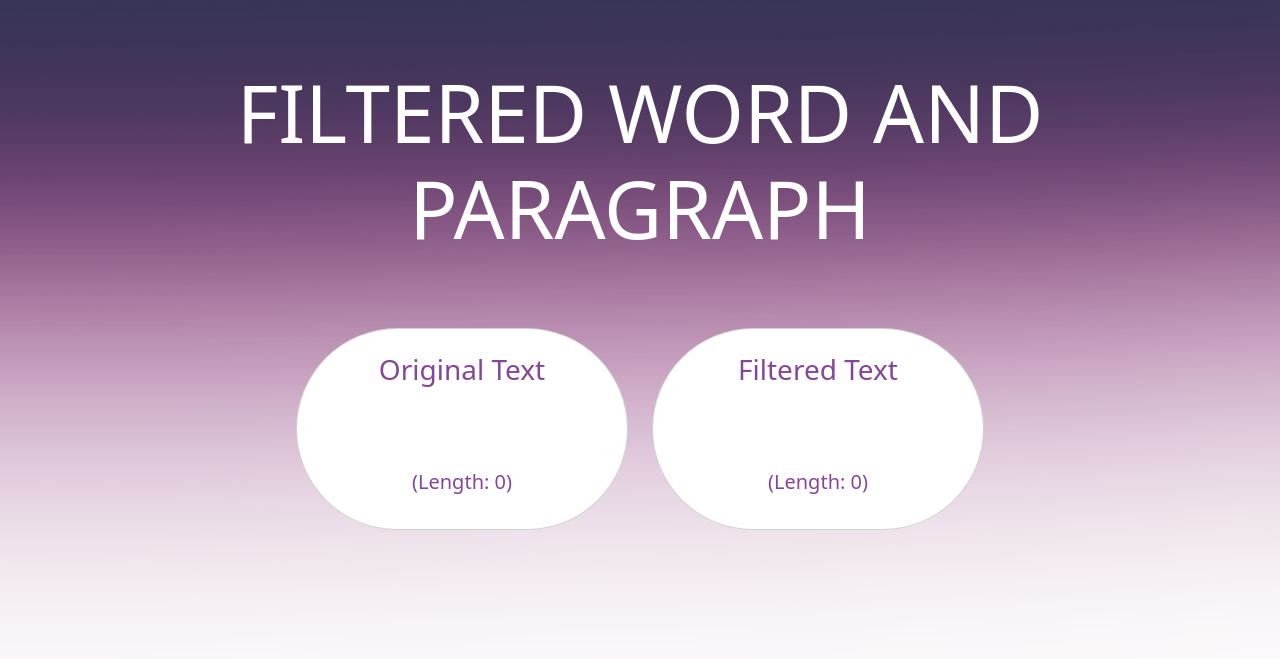
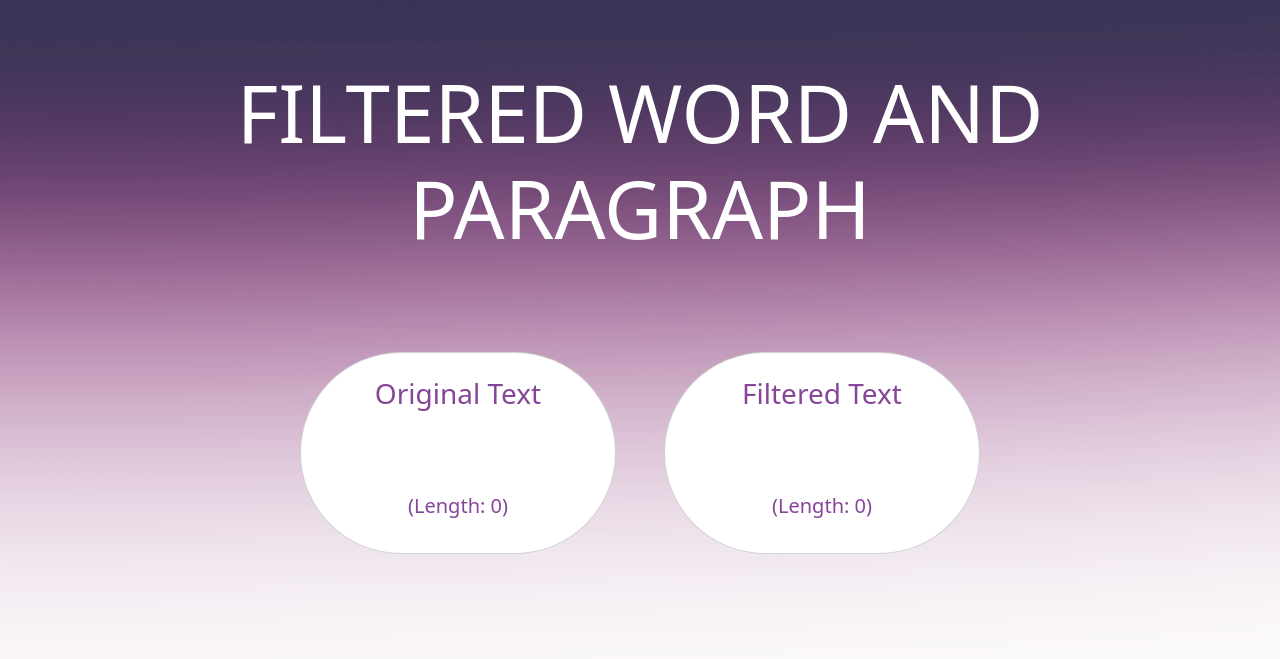
Before and after one commit to SimoneFilograna/php-badwords, a PHP site: page /filter.php in a window 1280 px wide. Shown: the top 659 px of the page. Run offline with PHP 8.4, Linux system fonts and the light colour scheme; data that the repository does not hold is empty.

Commit message:
added-new-style

```diff
--- a/filter.php
+++ b/filter.php
@@ -20,8 +20,8 @@
     <div class="container p-5 mt-3">
         <h1 class="text-center text-white display-1">FILTERED WORD AND PARAGRAPH</h1>
 
-        <div class="card-container mt-4">
-            <div class="row justify-content-center">
+        <div class="card-container mt-4 pt-4">
+            <div class="row justify-content-center g-5">
                 <div class="col-4">
                     <div class="card text-center mt-5 h-100 rounded-pill">
                         <h3 class="pt-4">Original Text</h3>
```
